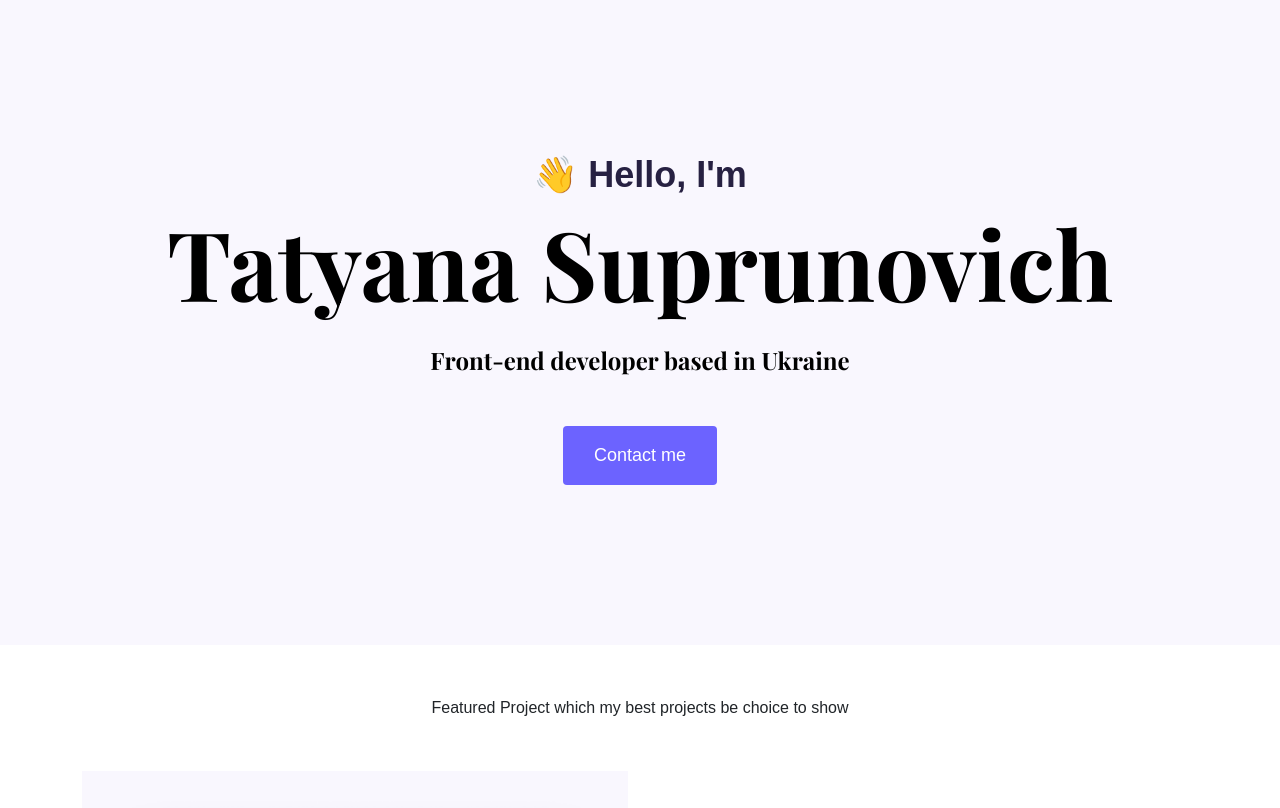
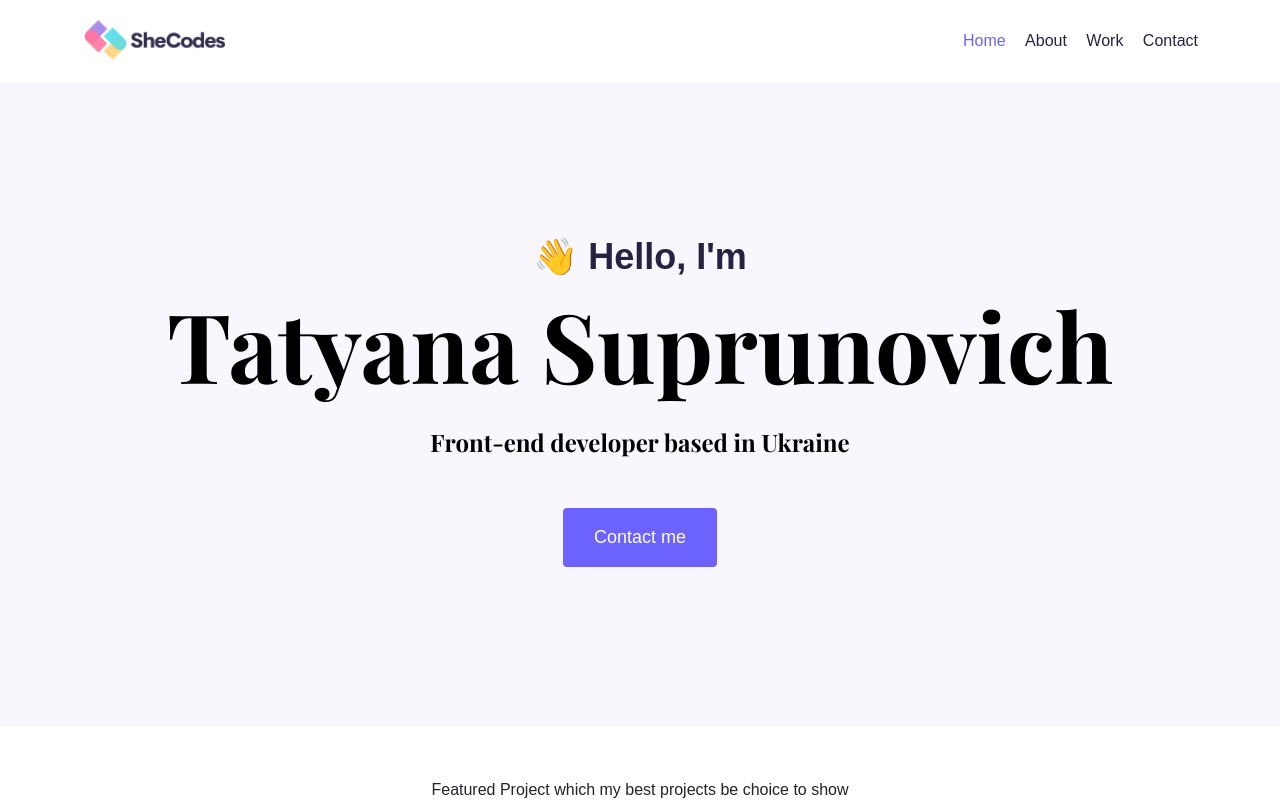
Before and after one commit to Tasupr/portfolio-project, a plain HTML site: page index.html in a window 1280 px wide. Shown: the top 808 px of the page. Drawn offline with nearby package versions, Linux system fonts and the light colour scheme.

Commit message:
Add navigation

```diff
--- a/index.html
+++ b/index.html
@@ -29,6 +29,32 @@
     <title>Document</title>
   </head>
   <body>
+    <div class="container">
+      <nav class="d-flex justify-content-between">
+        <a href="/">
+          <img src="images/logo.png" class="logo d-none d-md-block" alt="" />
+          <img
+            src="images/logo-small.jpg"
+            class="logo d-block d-md-none"
+            alt=""
+          />
+        </a>
+        <ul>
+          <li class="active">
+            <a href="/"> Home</a>
+          </li>
+          <li>
+            <a href="/about.html"> About</a>
+          </li>
+          <li>
+            <a href="/work.html"> Work</a>
+          </li>
+          <li>
+            <a href="/contact.html"> Contact</a>
+          </li>
+        </ul>
+      </nav>
+    </div>
     <div class="hero">
       <p>👋 Hello, I'm</p>
       <h1>Tatyana Suprunovich</h1>
--- a/styles/portfolio.css
+++ b/styles/portfolio.css
@@ -106,6 +106,37 @@ p {
     padding: 120px 60px;
 }
 
+.logo {
+    max-height: 40px;
+}
+
+nav {
+    padding: 20px 0;
+}
+
+nav ul {
+    padding: 0;
+    margin: 0;
+}
+
+nav li {
+    display: inline;
+    list-style: none;
+    line-height: 42px;
+    margin-left: 15px;
+}
+
+nav a {
+    text-decoration: none;
+    color: #272142;
+    transition: all 100ms ease-in-out;
+}
+
+nav a:hover,
+nav li.active a {
+    color: var(--branding-color);
+}
+
 @media (max-width: 900px) {
     h1 {
         font-size: 44px;
```
Also changed, not shown: images/logo-small.jpg (added), images/logo.png (added).
